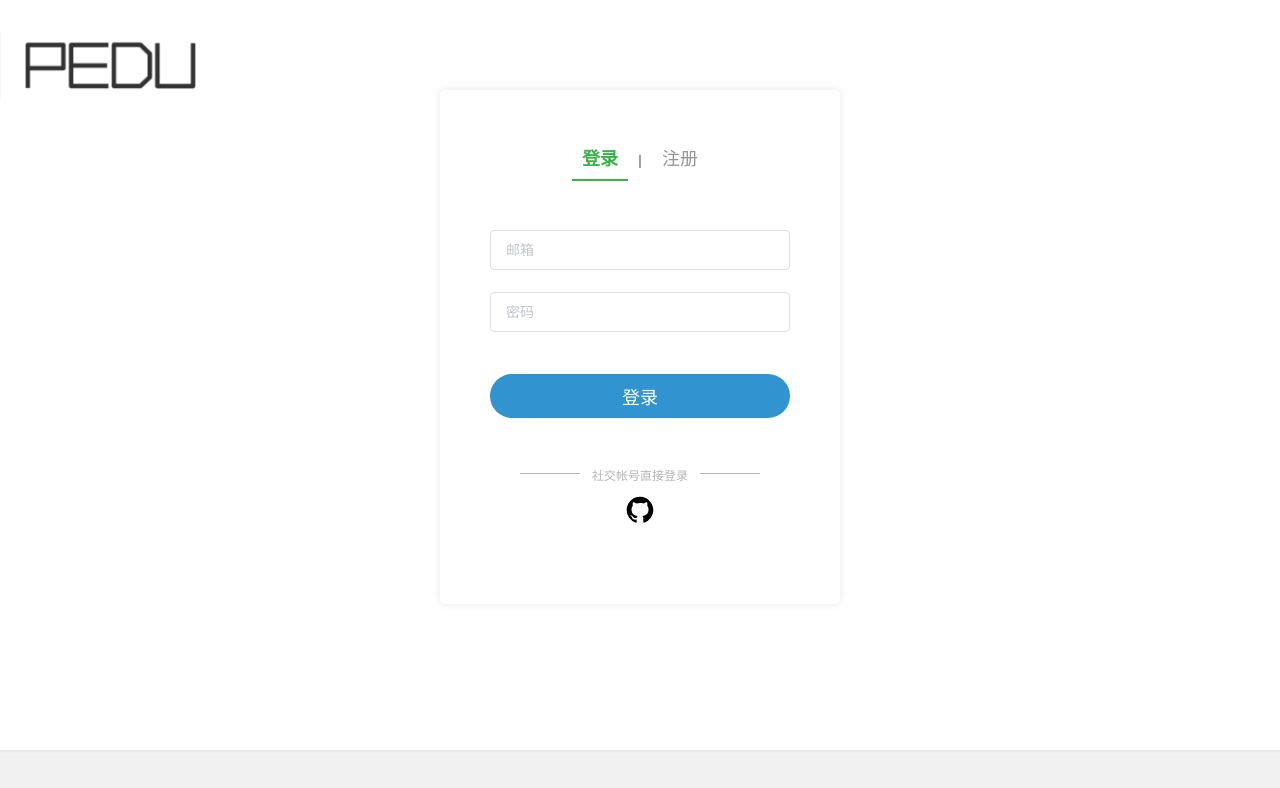
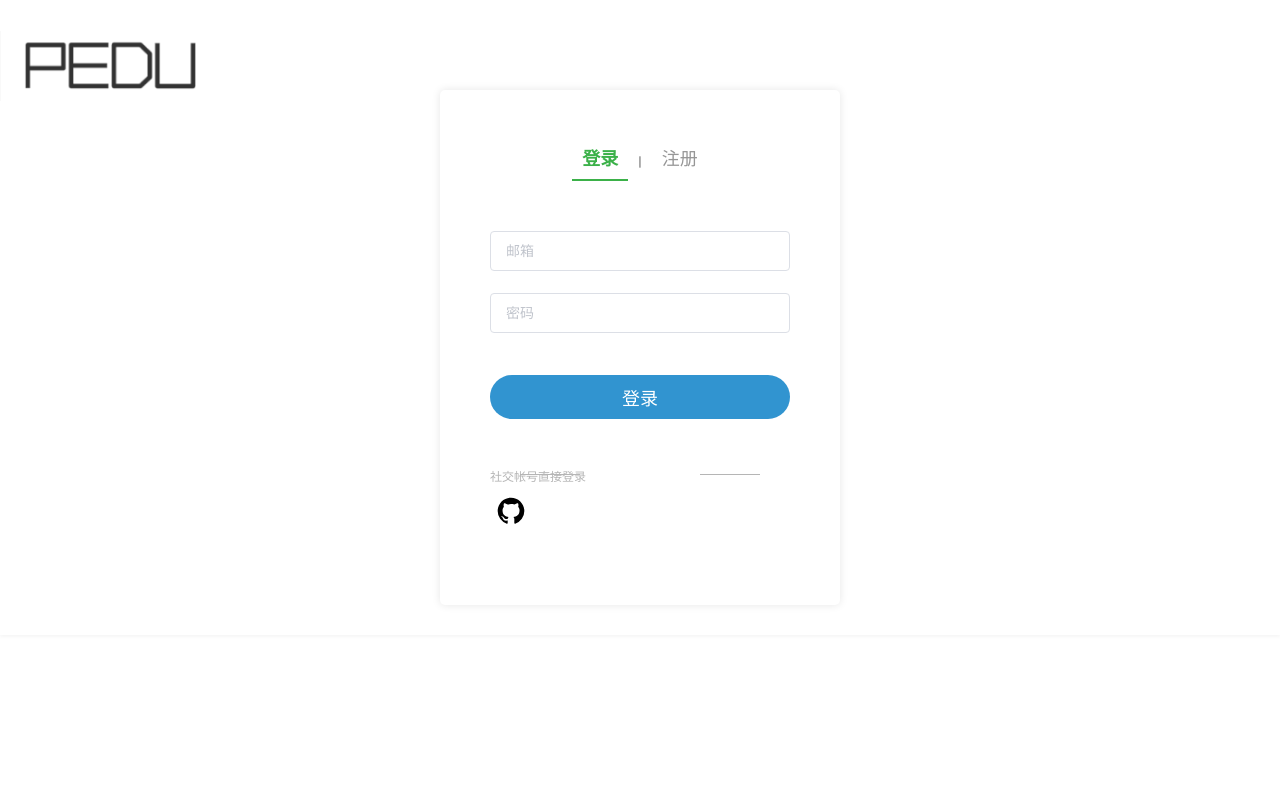
Before and after one commit to Puuaru/online-education-web, a Nuxt app: page /login in a window 1280 px wide. Shown: the top 788 px of the page. Built offline with nearby package versions, Linux system fonts and the light colour scheme.

Commit message:
fix: css overwrites because of <nuxt-link>

```diff
--- a/pages/login.vue
+++ b/pages/login.vue
@@ -81,8 +81,6 @@
 </template>
 
 <script>
-import '@/assets/css/sign.css'
-
 import login from '@/api/login'
 import cookie from 'js-cookie'
 
@@ -133,4 +131,6 @@ export default {
 }
 </script>
 
-<style></style>
+<style scoped>
+@import url('~/assets/css/sign.css');
+</style>
--- a/pages/register.vue
+++ b/pages/register.vue
@@ -88,8 +88,6 @@
 </template>
 
 <script>
-import '~/assets/css/sign.css'
-
 import register from '@/api/register'
 
 export default {
@@ -182,4 +180,6 @@ export default {
 }
 </script>
 
-<style></style>
+<style scoped>
+@import url('~/assets/css/sign.css');
+</style>
```
